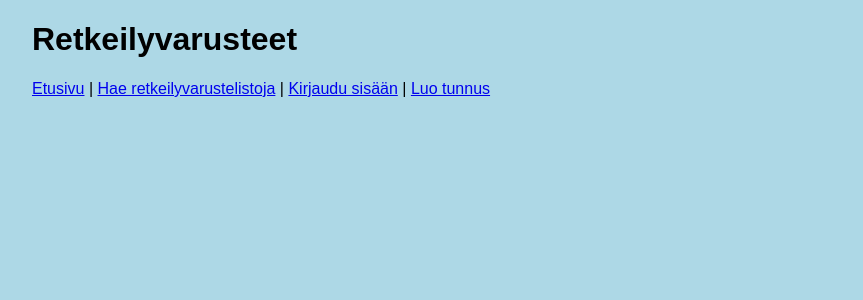
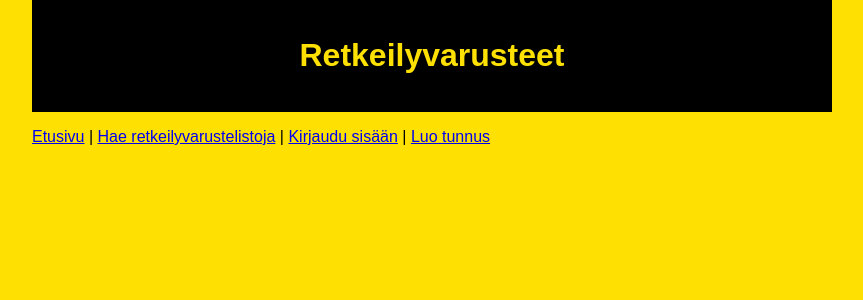
Before and after one commit to sJYRINKI/Retkeilyvarusteet, a Flask app: page / in a window 1280 px wide. Shown: the top 300 px of the page, without its empty margins (208-1071 px from the left). Run offline with Flask 3, Linux system fonts and the light colour scheme; data that the repository does not hold is empty.

Commit message:
Edit css

```diff
--- a/static/main.css
+++ b/static/main.css
@@ -2,7 +2,18 @@ body {
   margin: auto;
   max-width: 50em;
   font-family: sans-serif;
-  background-color: lightblue;
+  background-color: rgba(254,225,3,255);
+}
+
+.header {
+  background-color: black;
+  color: rgba(254,225,3,255);
+  padding: 1em;
+  margin: auto;
+  max-width: 75em;
+  font-family: sans-serif;
+  text-align: center;
+  font-size: 1em;
 }
 
 .item {
@@ -10,3 +21,19 @@ body {
   margin: 1em;
   padding: 0.2em 0.5em;
 }
+
+.pack {
+    background-color: rgba(254,225,3,255);
+    border: 2px solid black;
+    margin: 1em;
+    padding: 0.2em;
+}
+
+.comment {
+    word-wrap: break-word;
+    max-width: 2000px;
+    background-color: rgba(254,225,3,255);
+    border: 2px solid black;
+    margin: 1em;
+    padding: 0.2em;
+}
--- a/templates/layout.html
+++ b/templates/layout.html
@@ -7,7 +7,9 @@
 </head>
 
 <body>
+  <div class="header">
   <h1>Retkeilyvarusteet</h1>
+  </div>
 
   {% if session.username %}
   <p>
--- a/templates/show_pack.html
+++ b/templates/show_pack.html
@@ -3,6 +3,7 @@
 {% block title %}{{ pack.title }}{% endblock %}
 
 {% block content %}
+<div class="pack">
 <h2>{{ pack.title }}</h2>
 {% if session.user_id == pack.user_id %}
 <p>
@@ -18,7 +19,7 @@
 </p>
 {% endif %}
 <p>
-  <h4>Repun isältö:</h4>
+  <h4>Repun sisältö:</h4>
   <pre>{{ pack.description }}</pre>
 </p>
 <ul>
@@ -31,7 +32,9 @@
     {% endfor %}
 {% endif %}
 </ul>
+</div>
 {% if comments %}
+<div class="comment"
 <h3>Kommentit</h3>
 <ul>
   {% for comment in comments %}
@@ -46,6 +49,7 @@
   </li>
 
   {% endfor %}
+  </div>
 </ul>
 {% endif %}
 {% if session.user_id %}
```
